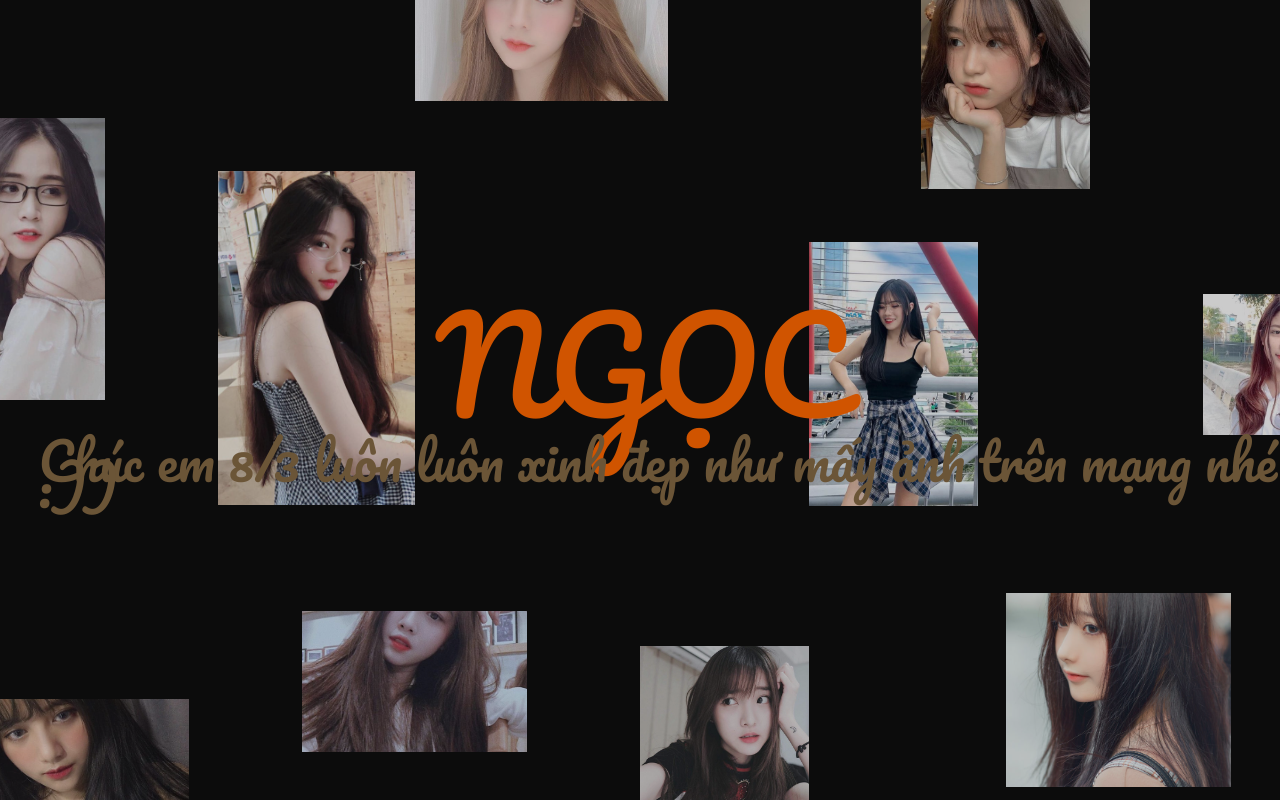
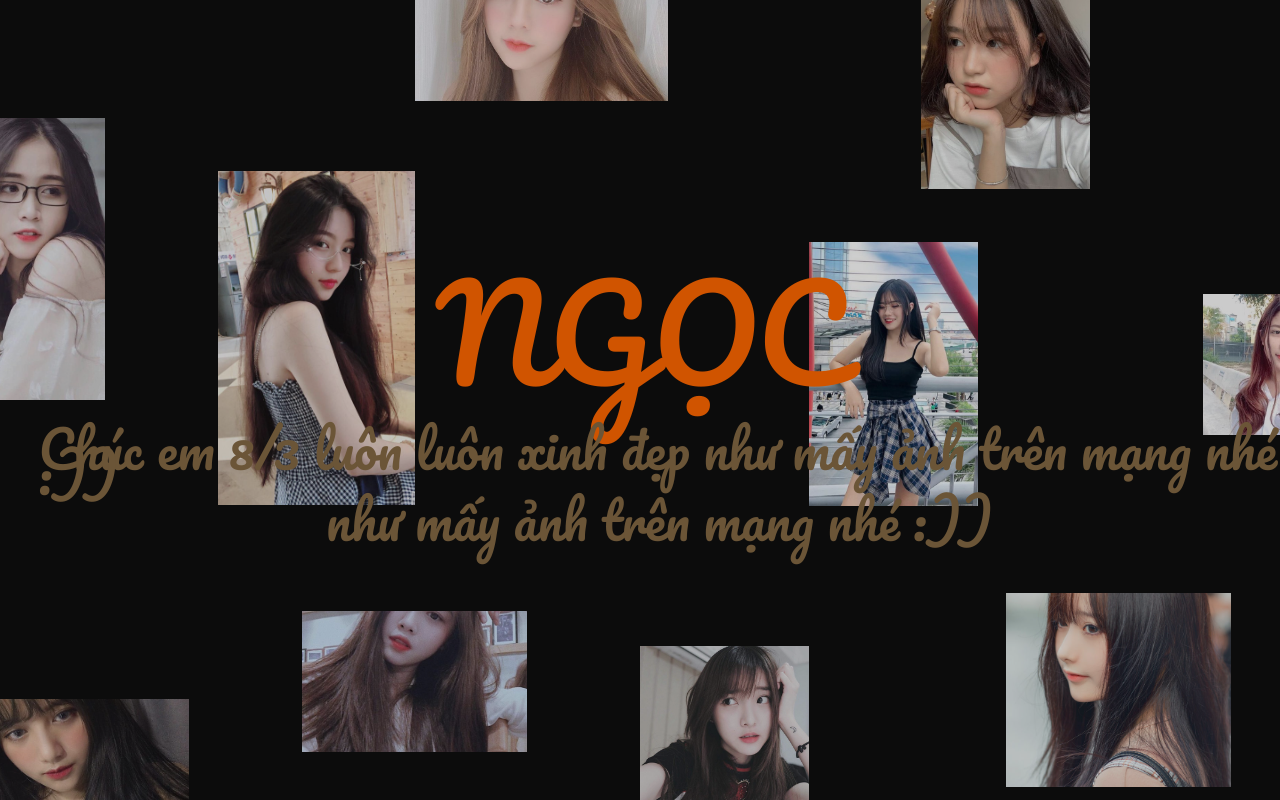
Before and after one commit to womenDay/MinhNgoc, a plain HTML site: page index.html in a window 1280 px wide. Drawn offline with Linux system fonts and the light colour scheme; a web font is replaced by a local one.

Commit message:
Update index.html
Signed-off-by: womenDay <45395107+womenDay@users.noreply.github.com>

```diff
--- a/index.html
+++ b/index.html
@@ -39,7 +39,12 @@ supportsCssVars() || alert("Please view this demo in a modern browser that suppo
 					<span>NGỌC</span>
 				</h2>
 				<h2 class="content__title no-select">
+				</h2>
+				<h2 class="content__title no-select">
 					<span class="content__title-sub">Chúc em 8/3 luôn luôn xinh đẹp như mấy ảnh trên mạng nhé :))</span>
+				</h2>
+				<h2 class="content__title no-select">
+					<span class="content__title-sub"> như mấy ảnh trên mạng nhé :))</span>
 				</h2>
 			</div>
 		</main>
```
